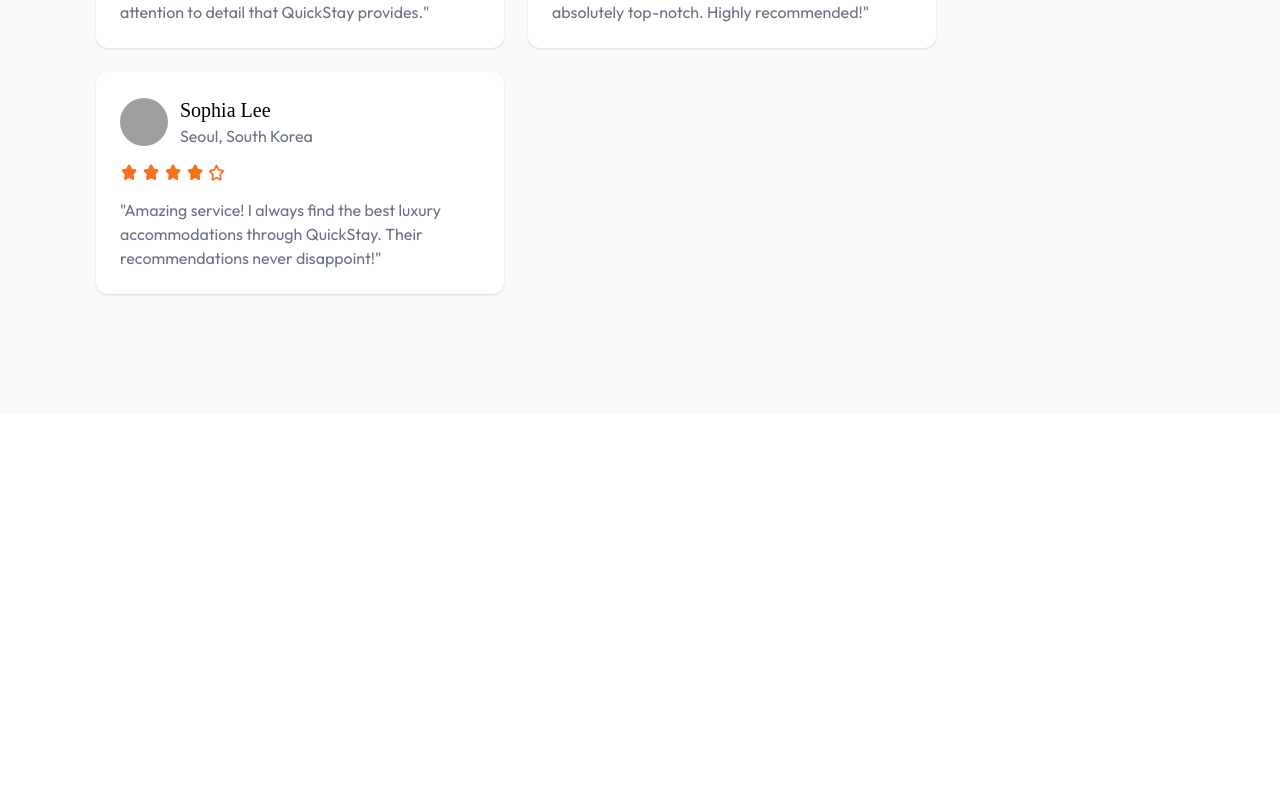
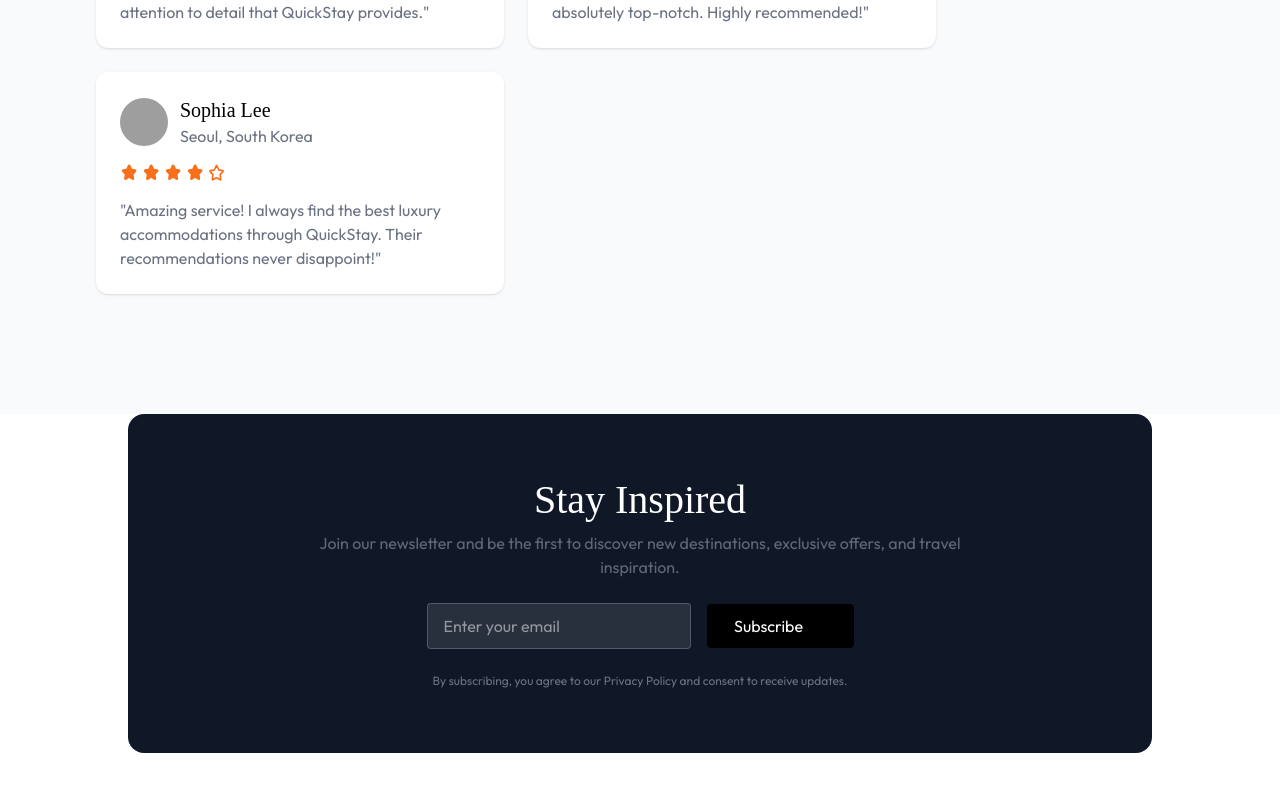
Before and after one commit to JulianaTonu/Hotel_Booking, a React (Vite) app in the folder client/: page / in a window 1280 px wide. Shown: the part 2498-3289 px from the top of the page. Before the commit the page ends 2912 px from the top, so only its background shows below. Built offline with nearby package versions, Linux system fonts and the light colour scheme; no server answers; grey boxes are pictures that could not be loaded; a web font is replaced by a local one.

Commit message:
newsLetter

```diff
--- /dev/null
+++ b/client/src/components/NewsLetter.jsx
@@ -0,0 +1,21 @@
+import React from 'react';
+import { assets } from '../assets/assets';
+import Title from './Title';
+
+const NewsLetter = () => {
+    return (
+       <div className="flex flex-col items-center max-w-5xl lg:w-full rounded-2xl px-4 py-12 md:py-16 mx-2 lg:mx-auto mb-10 bg-gray-900 text-white">
+            <Title title='Stay Inspired' subTitle='Join our newsletter and be the first to discover new destinations, exclusive offers, and travel inspiration.'/>
+            <div className="flex flex-col md:flex-row items-center justify-center gap-4 mt-6">
+                <input type="text" className="bg-white/10 px-4 py-2.5 border border-white/20 rounded outline-none max-w-66 w-full" placeholder="Enter your email" />
+                <button className="flex items-center justify-center gap-2 group bg-black px-4 md:px-7 py-2.5 rounded active:scale-95 transition-all">Subscribe
+                   <img src={assets.arrowIcon} alt="arrowIcon" />
+
+                </button>
+            </div>
+            <p className="text-gray-500 mt-6 text-xs text-center">By subscribing, you agree to our Privacy Policy and consent to receive updates.</p>
+        </div>
+    );
+};
+
+export default NewsLetter;
--- a/client/src/pages/Home.jsx
+++ b/client/src/pages/Home.jsx
@@ -3,6 +3,7 @@
 import FeaturedDestination from '../components/FeaturedDestination';
 import ExclusiveOffers from '../components/ExclusiveOffers';
 import Testimonial from '../components/Testimonial';
+import NewsLetter from '../components/NewsLetter';
 
 const Home = () => {
     return (
@@ -11,6 +12,7 @@
             <FeaturedDestination/>
             <ExclusiveOffers/>
             <Testimonial/>
+            <NewsLetter/>
         </div>
     );
 };
```
